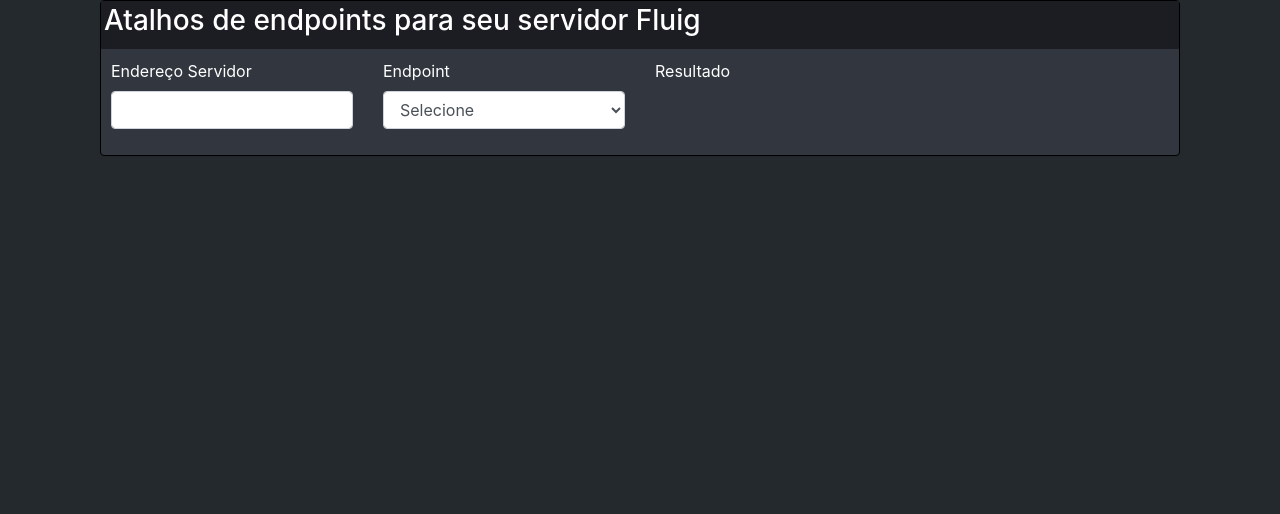
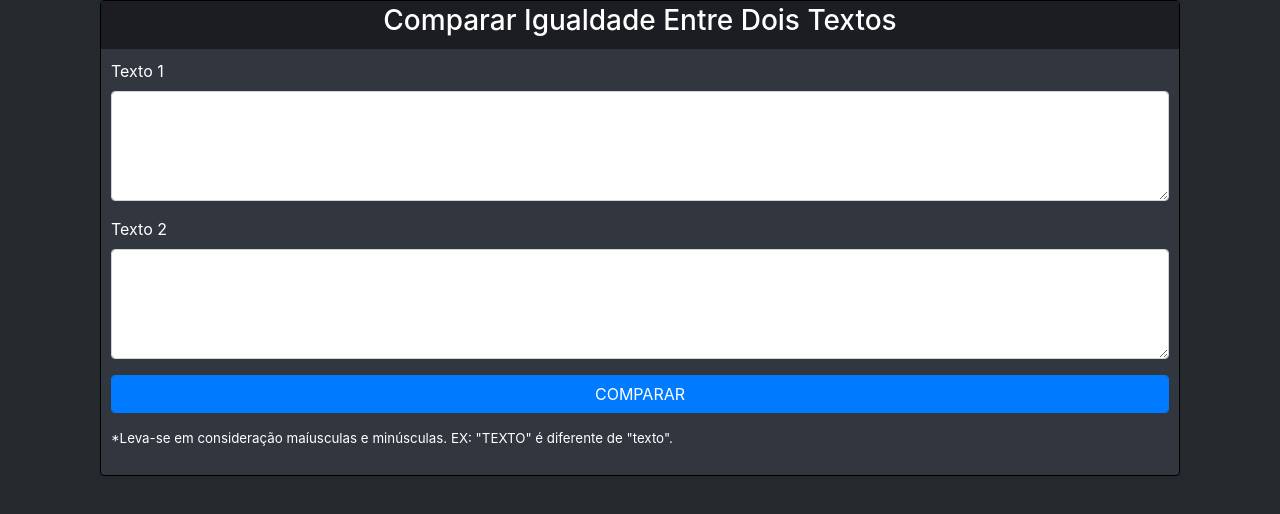
Before and after one commit to jorgeMaicon/comparar-dois-textos, a plain HTML site: page index.html in a window 1280 px wide. Drawn offline with nearby package versions, Linux system fonts and the light colour scheme.

Commit message:
Transformar em comparador de textos

```diff
--- a/index.html
+++ b/index.html
@@ -1,5 +1,5 @@
 <html>
-<title>Atalhos Urls Fluig - By jorgeMaicon</title>
+<title>Comparar Dois Textos</title>
 
 <head>
     <meta name="viewport" content="width=device-width, initial-scale=1.0">
@@ -16,45 +16,44 @@
         <div class="col-md-12">
 
             <div class="panel panel-primary">
-                <div class="panel-heading panel-body-color">
-                    <h3 class="panel-title font-color"> Atalhos de endpoints para seu servidor Fluig</h3>
+                <div class="panel-heading justify-content-center panel-body-color">
+                    <h3 style="text-align: center;" class="panel-title  font-color">Comparar Igualdade Entre Dois Textos</h3>
                 </div>
                 <div class="panel-body">
 
                     <div class="row">
 
 
+                    <div class="col-md-12">
+                       <div class="form-group">
+                            <label for="texto1" style="color: white; ">Texto 1</label>
+                            <textarea class="form-control" id="texto1" rows="4"></textarea>
+                        </div>
+                    </div>
 
-                        <div class="col-md-3">
+                    <div class="col-md-12">
+                        <div class="form-group">
+                            <label for="texto2" style="color: white;">Texto 2</label>
+                            <textarea class="form-control" id="texto2" rows="4"></textarea>
+                        </div>
+                    </div>
+
+                    </div>
+
+                    <div class="row">
+                        <div class="col-md-12">
                             <div class="form-group">
-                                <label for="server_address" class="font-color">Endereço Servidor</label>
-                                <input type="text" class="form-control" id="server_address" name="server_address" onchange="fillUrl()">
+                                <button onclick="Javascript:compare(this)" class="btn btn-primary form-control">COMPARAR</button>
                             </div>
                         </div>
+                    </div>
 
-                        <div class="col-md-3">
+                    <div class="row">
+                        <div class="col-md-12">
                             <div class="form-group">
-                                <label for="endpoint" class="font-color">Endpoint</label>
-                                <select id="endpoint" class="form-control" onchange="changeEndPoint()">
-                                    <option value="">Selecione</option>
-                                    <option value="datasetSearch">Consulta Dataset</option>
-                                    <option value="loginWcmAdmin">Login WCMadmin</option>
-                                </select>
+                                <p class="" style="color: white; font-size: smaller;">*Leva-se em consideração maíusculas e minúsculas. EX: "TEXTO" é diferente de "texto".</p>
                             </div>
                         </div>
-
-                        <div class="col-md-6">
-                            <div class="form-group">
-                                <label class="font-color result">Resultado</label>
-                                <!-- <div class="form-group">
-                                <label for="server_url" class="font-color">Resultado</label>
-                                <input type="text" class="form-control" id="result" name="result">
-                            </div> -->
-                                <p></p>
-                                <a id="result" name="result" target="_blank" rel="noopener noreferrer" class="font-color"></a>
-                            </div>
-                        </div>
-
                     </div>
 
                 </div>
--- a/main.js
+++ b/main.js
@@ -1,4 +1,4 @@
-function fillUrl() {
+/* function fillUrl() {
 
     //get the server address
     var x = document.getElementById("server_address").value;
@@ -41,4 +41,15 @@
 
     var result = urls[property];
     return result
+} */
+
+function compare(){
+    var texto1 = document.getElementById("texto1").value;
+    var texto2 = document.getElementById("texto2").value;
+
+    if(texto1 == texto2){
+        alert("TEXTOS IGUAIS");
+    }else{
+        alert("TEXTOS DIFERENTES");
+    }
 }
```
